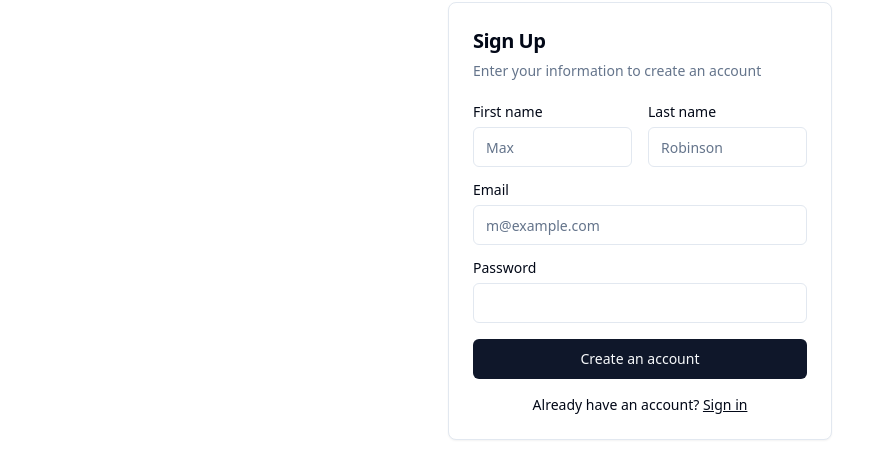
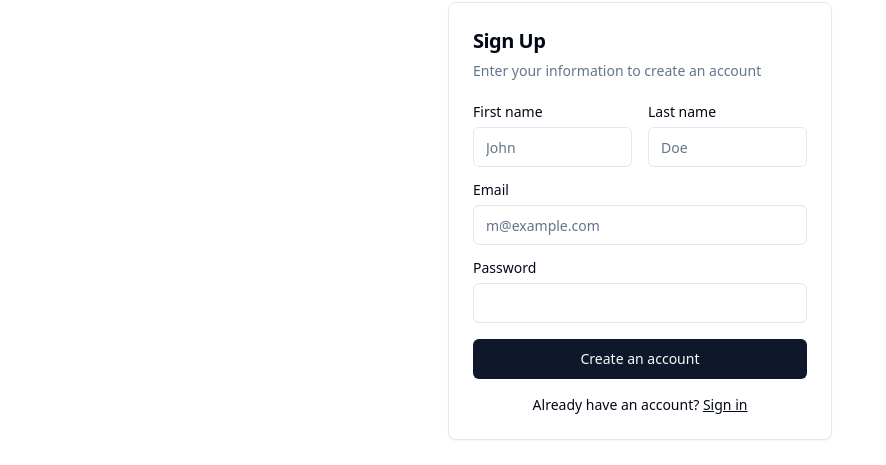
Before and after one commit to fayimora/kratos-idp, a React (Vite) app in the folder kratos-frontend/: page /signup in a window 1280 px wide. Shown: the part 220-685 px from the top of the page, without its empty margins (0-886 px from the left). Built offline with nearby package versions, Linux system fonts and the light colour scheme.

Commit message:
Setup tanstack form

```diff
--- a/kratos-frontend/package.json
+++ b/kratos-frontend/package.json
@@ -12,6 +12,7 @@
   "dependencies": {
     "@radix-ui/react-label": "^2.1.0",
     "@radix-ui/react-slot": "^1.1.0",
+    "@tanstack/react-form": "^0.29.2",
     "@tanstack/react-router": "^1.48.1",
     "class-variance-authority": "^0.7.0",
     "clsx": "^2.1.1",
--- a/kratos-frontend/src/routes/signin.lazy.tsx
+++ b/kratos-frontend/src/routes/signin.lazy.tsx
@@ -9,12 +9,23 @@ import {
 import { Input } from "@/components/ui/input";
 import { Label } from "@/components/ui/label";
 import { Button } from "@/components/ui/button";
+import { useForm } from "@tanstack/react-form";
 
 export const Route = createLazyFileRoute("/signin")({
   component: () => <LoginForm />,
 });
 
 function LoginForm() {
+  const form = useForm({
+    defaultValues: {
+      email: "",
+      password: "",
+    },
+    onSubmit: async ({ value }) => {
+      // Do something with form data
+      console.log(value);
+    },
+  });
   return (
     <Card className="mx-auto max-w-sm">
       <CardHeader>
@@ -24,14 +35,31 @@ function LoginForm() {
         </CardDescription>
       </CardHeader>
       <CardContent>
+        <form
+          onSubmit={(e) => {
+            e.preventDefault();
+            e.stopPropagation();
+            form.handleSubmit();
+          }}
+        >
           <div className="grid gap-4">
             <div className="grid gap-2">
+              <form.Field
+                name="email"
+                children={(field) => (
+                  <>
                     <Label htmlFor="email">Email</Label>
                     <Input
                       id="email"
                       type="email"
                       placeholder="m@example.com"
-              required
+                      name={field.name}
+                      value={field.state.value}
+                      onBlur={field.handleBlur}
+                      onChange={(e) => field.handleChange(e.target.value)}
+                    />
+                  </>
+                )}
               />
             </div>
             <div className="grid gap-2">
@@ -41,7 +69,19 @@ function LoginForm() {
                   Forgot your password?
                 </a>
               </div>
-            <Input id="password" type="password" required />
+              <form.Field
+                name="password"
+                children={(field) => (
+                  <Input
+                    id="password"
+                    type="password"
+                    name={field.name}
+                    value={field.state.value}
+                    onBlur={field.handleBlur}
+                    onChange={(e) => field.handleChange(e.target.value)}
+                  />
+                )}
+              />
             </div>
             <Button type="submit" className="w-full">
               Login
@@ -53,6 +93,7 @@ function LoginForm() {
               Sign up
             </Link>
           </div>
+        </form>
       </CardContent>
     </Card>
   );
--- a/kratos-frontend/src/routes/signup.lazy.tsx
+++ b/kratos-frontend/src/routes/signup.lazy.tsx
@@ -9,12 +9,25 @@ import {
 import { Input } from "@/components/ui/input";
 import { Label } from "@/components/ui/label";
 import { Button } from "@/components/ui/button";
+import { useForm } from "@tanstack/react-form";
 
 export const Route = createLazyFileRoute("/signup")({
   component: () => <SignUpForm />,
 });
 
 function SignUpForm() {
+  const form = useForm({
+    defaultValues: {
+      firstName: "",
+      lastName: "",
+      email: "",
+      password: "",
+    },
+    onSubmit: async ({ value }) => {
+      console.log(value);
+    },
+  });
+
   return (
     <Card className="mx-auto max-w-sm">
       <CardHeader>
@@ -24,29 +37,87 @@ function SignUpForm() {
         </CardDescription>
       </CardHeader>
       <CardContent>
+        <form
+          onSubmit={(e) => {
+            e.preventDefault();
+            e.stopPropagation();
+            form.handleSubmit();
+          }}
+        >
           <div className="grid gap-4">
             <div className="grid grid-cols-2 gap-4">
               <div className="grid gap-2">
+                <form.Field
+                  name="firstName"
+                  children={(field) => (
+                    <>
                       <Label htmlFor="first-name">First name</Label>
-              <Input id="first-name" placeholder="Max" required />
+                      <Input
+                        id="first-name"
+                        placeholder="John"
+                        name={field.name}
+                        value={field.state.value}
+                        onBlur={field.handleBlur}
+                        onChange={(e) => field.handleChange(e.target.value)}
+                      />
+                    </>
+                  )}
+                />
               </div>
               <div className="grid gap-2">
+                <form.Field
+                  name="lastName"
+                  children={(field) => (
+                    <>
                       <Label htmlFor="last-name">Last name</Label>
-              <Input id="last-name" placeholder="Robinson" required />
+                      <Input
+                        id="last-name"
+                        placeholder="Doe"
+                        name={field.name}
+                        value={field.state.value}
+                        onBlur={field.handleBlur}
+                        onChange={(e) => field.handleChange(e.target.value)}
+                      />
+                    </>
+                  )}
+                />
               </div>
             </div>
             <div className="grid gap-2">
+              <form.Field
+                name="email"
+                children={(field) => (
+                  <>
                     <Label htmlFor="email">Email</Label>
                     <Input
                       id="email"
-              type="email"
                       placeholder="m@example.com"
-              required
+                      name={field.name}
+                      value={field.state.value}
+                      onBlur={field.handleBlur}
+                      onChange={(e) => field.handleChange(e.target.value)}
+                    />
+                  </>
+                )}
               />
             </div>
             <div className="grid gap-2">
+              <form.Field
+                name="password"
+                children={(field) => (
+                  <>
                     <Label htmlFor="password">Password</Label>
-            <Input id="password" type="password" />
+                    <Input
+                      id="password"
+                      type="password"
+                      name={field.name}
+                      value={field.state.value}
+                      onBlur={field.handleBlur}
+                      onChange={(e) => field.handleChange(e.target.value)}
+                    />
+                  </>
+                )}
+              />
             </div>
             <Button type="submit" className="w-full">
               Create an account
@@ -58,6 +129,7 @@ function SignUpForm() {
               Sign in
             </Link>
           </div>
+        </form>
       </CardContent>
     </Card>
   );
```
Also changed, not shown: 1 other file (tests, documents, lock files or other folders). Lines whose indentation alone changed are shown as unchanged.
